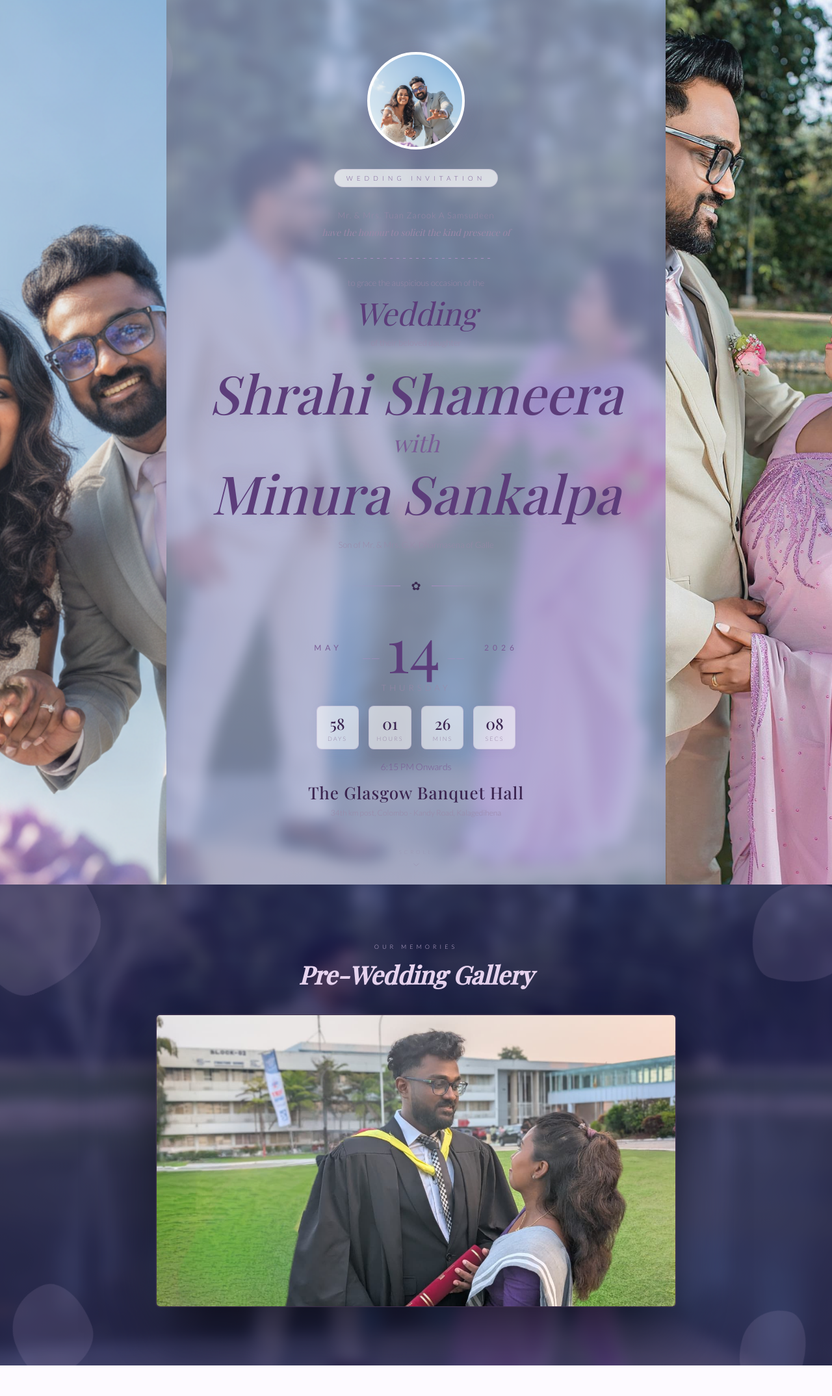
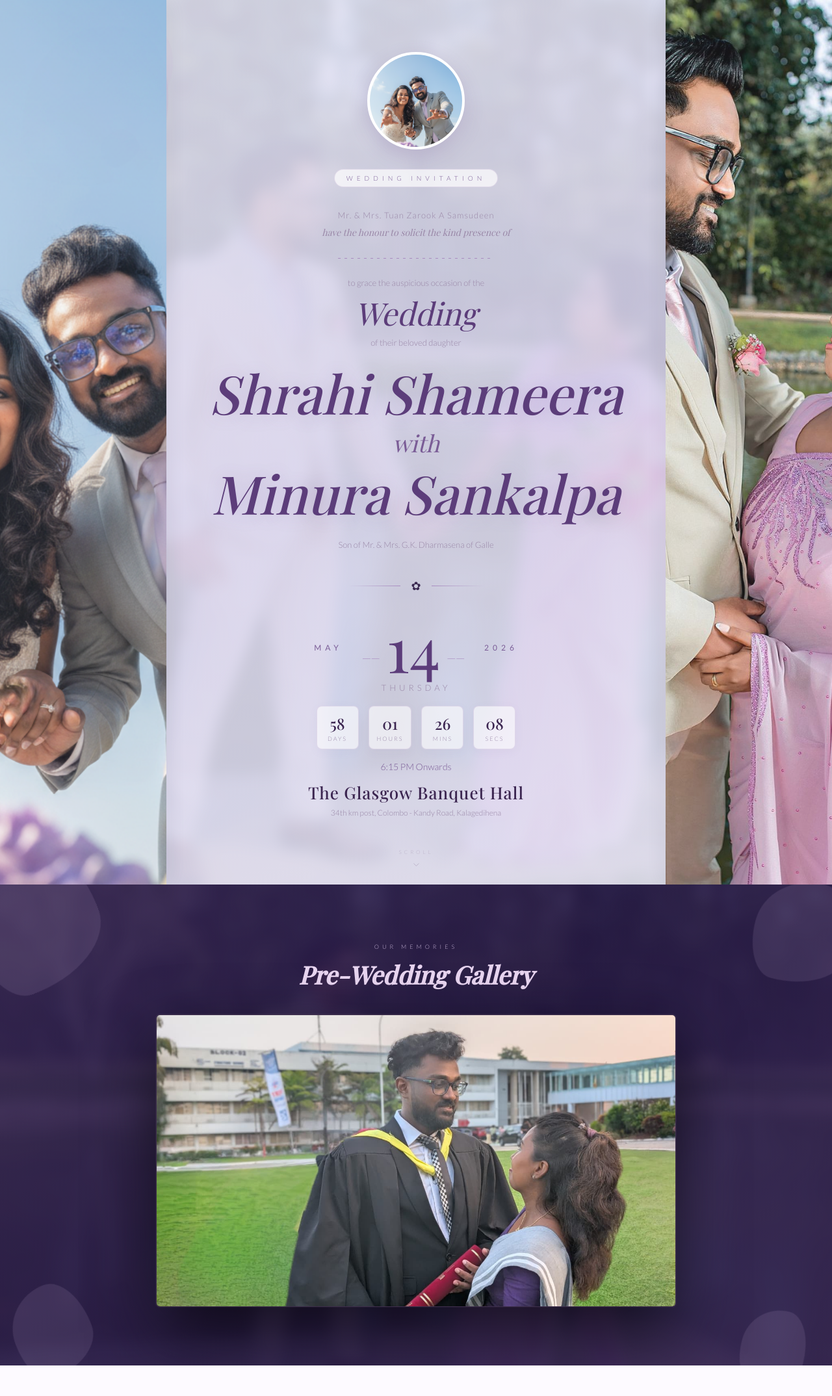
Before and after one commit to minura986/wedding-invitation, a React app: page invitation.html in a window 1280 px wide. Shown: the top 2148 px of the page at 65% size. Built offline with nearby package versions, Linux system fonts and the light colour scheme; a web font is replaced by a local one.

Commit message:
Update background photo opacity to 20%

```diff
--- a/invitation.html
+++ b/invitation.html
@@ -76,7 +76,7 @@
       /* Background photo with blue tint */
       background: linear-gradient(rgba(0, 50, 150, 0.4), rgba(0, 50, 150, 0.4)), url('public/images/slide3.jpeg') center center / cover no-repeat;
       filter: blur(10px);
-      opacity: 0.6;
+      opacity: 0.2;
       z-index: 0;
       transform: scale(1.05);
     }
@@ -552,7 +552,7 @@
       /* Background photo with blue tint on dark section */
       background: linear-gradient(rgba(0, 30, 100, 0.5), rgba(0, 30, 100, 0.5)), url('public/images/slide3.jpeg') center center / cover no-repeat;
       filter: blur(10px);
-      opacity: 0.6;
+      opacity: 0.2;
       z-index: 0;
       transform: scale(1.05);
     }
@@ -686,7 +686,7 @@
       /* Background photo with subtle blue tint */
       background: linear-gradient(rgba(200, 220, 255, 0.6), rgba(200, 220, 255, 0.6)), url('public/images/slide3.jpeg') center center / cover no-repeat;
       filter: blur(12px);
-      opacity: 0.6;
+      opacity: 0.2;
       z-index: -1;
       pointer-events: none;
     }
```
